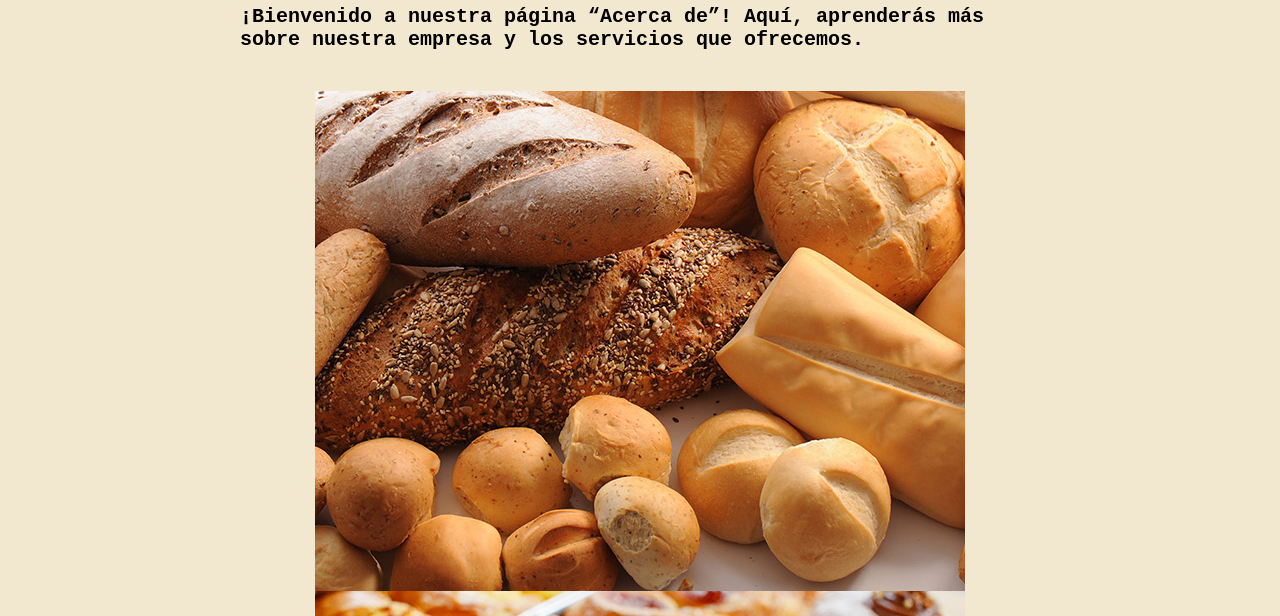
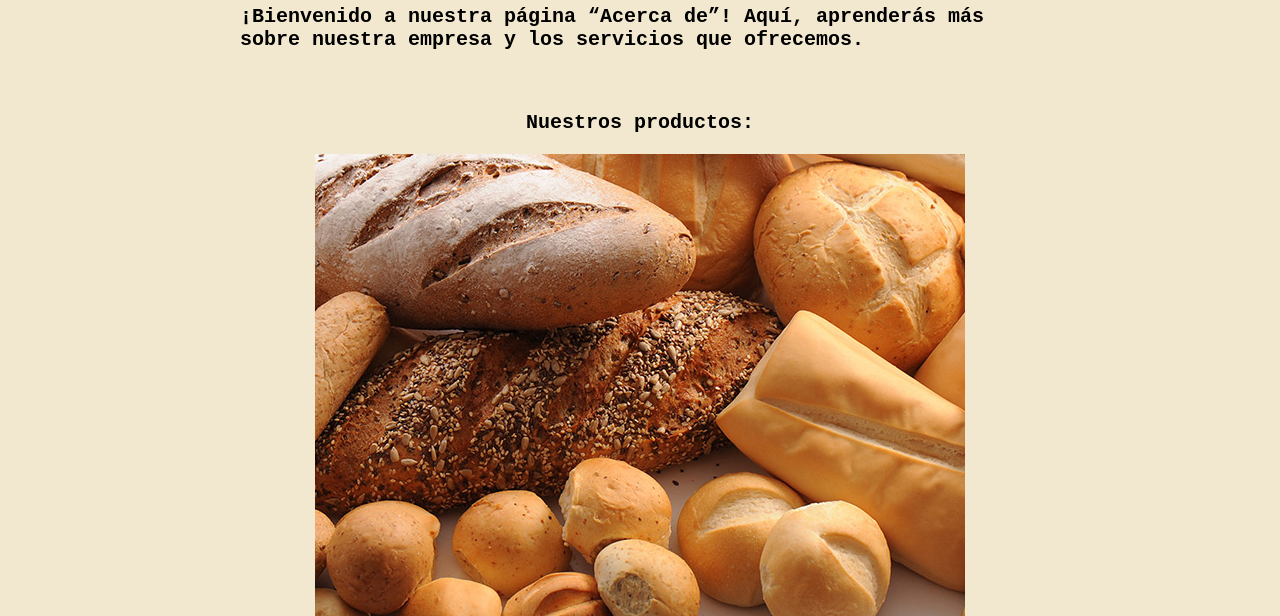
Before and after one commit to NicolasLD24/Web1, a plain HTML site: page about.html in a window 1280 px wide. Shown: the part 184-800 px from the top of the page. Drawn offline with Linux system fonts and the light colour scheme.

Commit message:
Primer update

```diff
--- a/about.html
+++ b/about.html
@@ -21,6 +21,9 @@
           <h1>Acerca de</h1>
           <p>¡Bienvenido a nuestra página “Acerca de”! Aquí, aprenderás más sobre nuestra empresa y los servicios que ofrecemos.</p>
         </div>
+        <div class="greeting">
+          <p>Nuestros productos:</p>
+        </div>
         <div class="img-container">
           <img src="pan1.jpg" alt="Variedad de pan" />
           <img src="fac1.jpg" alt="Facturas" />
--- a/estilo.css
+++ b/estilo.css
@@ -56,6 +56,10 @@ h1, h2 {
 .brand {
     display: flex;
     align-items: center;
+}
+
+.greeting{
+    text-align: center;
 }
 
 li>a {
```
